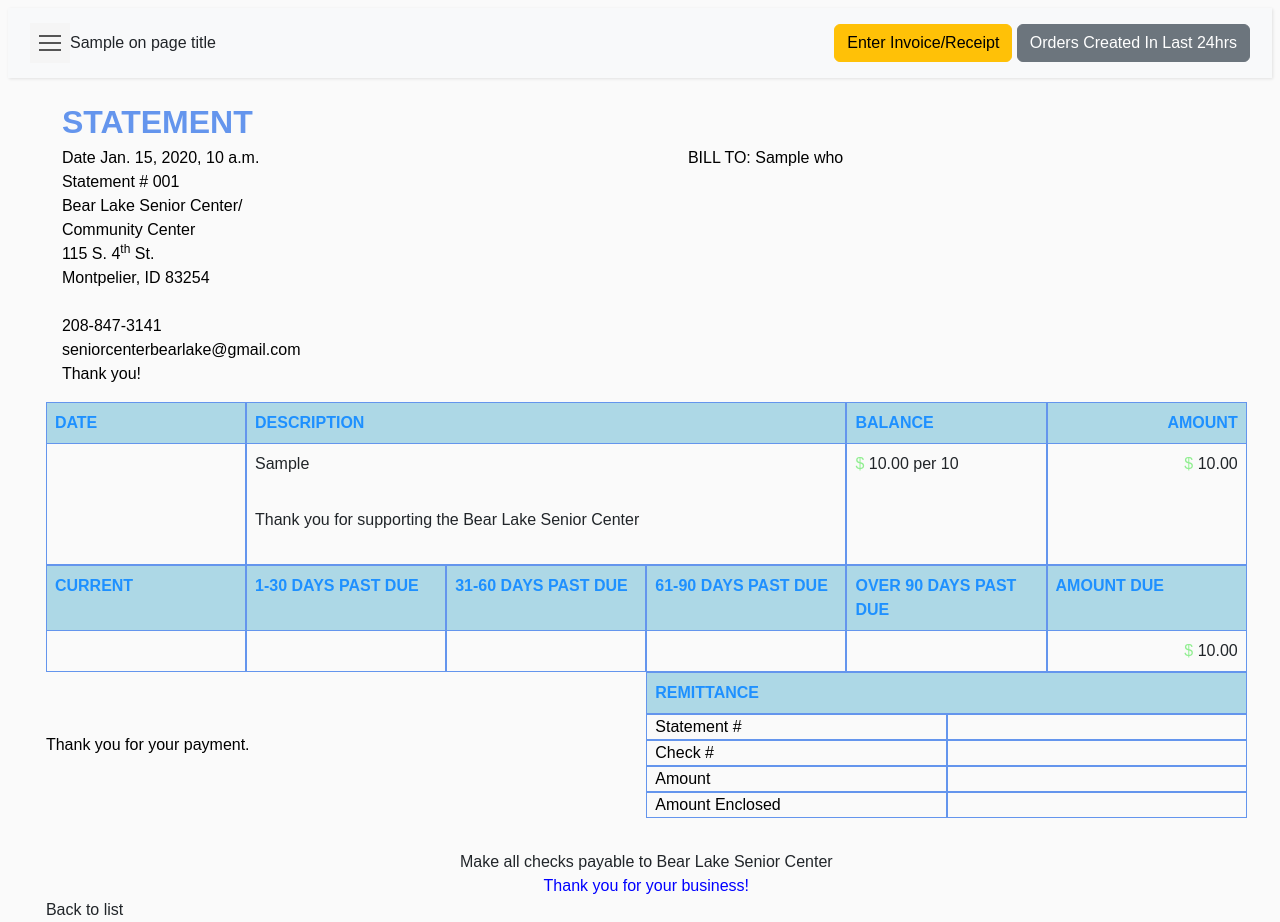
After one commit to adamtorres/inventory, a Django app: template web/apps/market/templates/market/order_printable_invoice.html in a window 1280 px wide. The commit adds this page. Run offline with Django 4.2, Linux system fonts and the light colour scheme; the template is opened without the code that fills it: most values are stand-ins (such as "Sample title", 1, 10 or a date in 2020); some libraries are stand-ins or nearby versions.

Commit message:
Added a printable invoice that duplicates the current BILLING STATEMENT.docx.

```diff
--- a/web/apps/market/templates/market/order_detail.html
+++ b/web/apps/market/templates/market/order_detail.html
@@ -54,6 +54,9 @@
 </div>
     Total Material Cost: ${{ order.material_cost|floatformat:2|intcomma }}
 </div>
+<div>
+    <a href="{% url "market:order_printable_invoice" pk=order.pk %}">Printable Invoice</a>
+</div>
 </div>
 <div>
     <a href="{% url "market:order_list" %}">Back to list</a>
--- /dev/null
+++ b/web/apps/market/templates/market/order_printable_invoice.html
@@ -0,0 +1,262 @@
+{% extends "base.html" %}
+{% load humanize %}
+{% load static %}
+
+{% block title %}Market : Order : Invoice{% endblock %}
+
+{% block styles %}
+<style>
+.invoice-page {
+    width: 100%;
+}
+@media only print {
+    @page {
+        size: portrait;
+    }
+    #main-content {
+        overflow: hidden;
+    }
+    .invoice-page {
+        font-size: 0.75rem;
+    }
+}
+.invoice {
+    width: 95%;
+    margin-left: 3%;
+    margin-right: 2%;
+}
+.invoice-header {
+    padding: 1em;
+}
+.invoice-blue-header {
+    color: cornflowerblue;
+    text-transform: capitalize;
+    font-size: 2em;
+    font-weight: bold;
+}
+.invoice-header-details {
+    color: black;
+    font-size: 1em;
+    display: grid;
+    grid-template-columns: repeat(auto-fit, minmax(var(--column-width-min), var(--column-width-max)));
+    grid-template-areas: "left-block right-block";
+}
+.invoice-header-details .left-block {
+
+}
+.invoice-header-details .right-block {
+
+}
+.invoice-item-list-header, .iili-list-item, .iili-list-item-thank-you {
+    display: grid;
+    grid-template-columns: 1fr 3fr 1fr 1fr;
+    grid-template-areas: "iili-date iili-description iili-balance iili-amount";
+}
+.invoice-item-list-header {
+    background-color: lightblue;
+    color: dodgerblue;
+    font-weight: bold;
+}
+.invoice-item-list-header .iilh-header {
+    border: cornflowerblue 1px solid;
+    padding: 0.5em;
+}
+.invoice-item-list-header :first-child {
+    padding-top: 0.5em;
+}
+.invoice-item-list-items .iili-list {
+    border-left: cornflowerblue 1px solid;
+    border-right: cornflowerblue 1px solid;
+    padding-left: 0.5em;
+    padding-right: 0.5em;
+}
+.invoice-item-list-items {
+    border-bottom: cornflowerblue 1px solid;
+}
+.invoice-item-list-items .first-row .iili-list {
+    padding-top: 0.5em;
+}
+.iili-amount {
+    text-align: right;
+
+}
+.iili-list-item-thank-you .iili-list {
+    padding-top: 2em;
+    padding-bottom: 2em;
+}
+.invoice-item-list-totals-header, .invoice-item-list-totals {
+    display: grid;
+    grid-template-columns: repeat(6, 1fr);
+    grid-template-areas: "iilh-current iilh-past-due-1-30-days iilh-past-due-31-60-days iilh-past-due-61-90-days iilh-past-due-91-plus-days iilh-amount-due";
+}
+.invoice-item-list-totals-header {
+    background-color: lightblue;
+    color: dodgerblue;
+    font-weight: bold;
+}
+.invoice-item-list-totals-header .iilh-header, .invoice-item-list-totals .iilh-header {
+    border: cornflowerblue 1px solid;
+    padding: 0.5em;
+}
+.invoice-item-list-totals .iili-list {
+    border-left: cornflowerblue 1px solid;
+    border-right: cornflowerblue 1px solid;
+    padding: 0.5em;
+}
+.invoice-item-list-totals {
+    border-bottom: cornflowerblue 1px solid;
+}
+
+.invoice-remittance {
+    color: black;
+    font-size: 1em;
+    display: grid;
+    grid-template-columns: repeat(2, 1fr);
+    grid-template-areas: "left-block right-block";
+    align-items: stretch;
+}
+.invoice-remittance .left-block div {
+    height: 100%;
+    display: flex;
+    align-items: center;
+}
+.invoice-remittance .invoice-remittance-header {
+    background-color: lightblue;
+    color: dodgerblue;
+    font-weight: bold;
+    border: cornflowerblue 1px solid;
+    padding: 0.5em;
+}
+.remittance-row {
+    display: grid;
+    grid-template-columns: repeat(2, 1fr);
+    grid-template-areas: "left-block right-block";
+}
+.remittance-row div {
+    border: cornflowerblue 1px solid;
+    padding-left: 0.5em;
+    padding-right: 0.5em;
+
+}
+.invoice-footer {
+    text-align: center;
+    padding-top: 2em;
+}
+.invoice-footer-thanks {
+    color: blue;
+}
+@media only print {
+    .noprint {
+        display: none;
+    }
+    .invoice-footer {
+        width: 100%;
+        position: fixed;
+        bottom: 0em;
+    }
+}
+</style>
+{% endblock %}
+
+{% block content %}
+<div class="invoice">
+<div class="invoice-page">
+    <div class="invoice-header">
+    <span class="invoice-blue-header">STATEMENT</span>
+    <div class="invoice-header-details">
+        <div class="left-block">
+            <div>Date {{ order.date_made }}</div>
+            <div>Statement # 001</div>
+            <div>Bear Lake Senior Center/</div>
+            <div>Community Center</div>
+            <div>115 S. 4<sup>th</sup> St.</div>
+            <div>Montpelier, ID 83254</div>
+            <div>&nbsp;</div>
+            <div>208-847-3141</div>
+            <div>seniorcenterbearlake@gmail.com</div>
+            <div>Thank you!</div>
+        </div>
+        <div class="right-block">
+            BILL TO: {{ order.who }}
+        </div>
+    </div>
+    </div>
+    <div class="invoice-body">
+    <div class="invoice-item-list-header">
+        <div class="iilh-header iilh-date">DATE</div>
+        <div class="iilh-header iilh-description">DESCRIPTION</div>
+        <div class="iilh-header iilh-balance">BALANCE</div>
+        <div class="iilh-header iilh-amount right-align">AMOUNT</div>
+    </div>
+    <div class="invoice-item-list-items">
+        {% for order_line_item in order.line_items.all %}
+            <div class="iili-list-item {% if forloop.first %}first-row{% endif %}">
+                <div class="iili-list iili-date">&nbsp;</div>
+                <div class="iili-list iili-description">{{ order_line_item }}</div>
+                <div class="iili-list iili-balance dollar-cell">{{ order_line_item.sale_price_per_pack|floatformat:2|intcomma }} per {{ order_line_item.item_pack.quantity_str }}</div>
+                <div class="iili-list iili-amount dollar-cell">{{ order_line_item.sale_price|floatformat:2|intcomma }}</div>
+            </div>
+        {% endfor %}
+        <div class="iili-list-item-thank-you">
+            <div class="iili-list iili-date">&nbsp;</div>
+            <div class="iili-list iili-description">Thank you for supporting the Bear Lake Senior Center</div>
+            <div class="iili-list iili-balance">&nbsp;</div>
+            <div class="iili-list iili-amount">&nbsp;</div>
+        </div>
+    </div>
+    <div class="invoice-item-list-totals-header">
+        <div class="iilh-header iilh-current">CURRENT</div>
+        <div class="iilh-header iilh-past-due-1-30-days">1-30 DAYS PAST DUE</div>
+        <div class="iilh-header iilh-past-due-31-60-days">31-60 DAYS PAST DUE</div>
+        <div class="iilh-header iilh-past-due-61-90-days">61-90 DAYS PAST DUE</div>
+        <div class="iilh-header iilh-past-due-91-plus-days">OVER 90 DAYS PAST DUE</div>
+        <div class="iilh-header iilh-amount-due">AMOUNT DUE</div>
+    </div>
+    <div class="invoice-item-list-totals">
+        <div class="iili-list iili-current">&nbsp;</div>
+        <div class="iili-list iili-past-due-1-30-days">&nbsp;</div>
+        <div class="iili-list iili-past-due-31-60-days">&nbsp;</div>
+        <div class="iili-list iili-past-due-61-90-days">&nbsp;</div>
+        <div class="iili-list iili-past-due-91-plus-days">&nbsp;</div>
+        <div class="iili-list iili-amount-due dollar-cell right-align">{{ order.sale_price|floatformat:2|intcomma }}</div>
+    </div>
+    <div class="invoice-remittance">
+        <div class="left-block">
+            <div>Thank you for your payment.</div>
+        </div>
+        <div class="right-block">
+            <div class="">
+                <div class="invoice-remittance-header">REMITTANCE</div>
+                <div class="remittance-row">
+                    <div class="left-block">Statement #</div>
+                    <div class="right-block">&nbsp;</div>
+                </div>
+                <div class="remittance-row">
+                    <div class="left-block">Check #</div>
+                    <div class="right-block">&nbsp;</div>
+                </div>
+                <div class="remittance-row">
+                    <div class="left-block">Amount</div>
+                    <div class="right-block">&nbsp;</div>
+                </div>
+                <div class="remittance-row">
+                    <div class="left-block">Amount Enclosed</div>
+                    <div class="right-block">&nbsp;</div>
+                </div>
+            </div>
+        </div>
+    </div>
+    </div>
+    <div class="invoice-footer">
+        <div class="">Make all checks payable to Bear Lake Senior Center</div>
+        <div class="invoice-footer-thanks">Thank you for your business!</div>
+    </div>
+</div>
+<div class="noprint">
+    <a href="{% url "market:order_list" %}">Back to list</a>
+</div>
+</div>
+{% endblock %}
+
+{% block body_scripts %}
+{% endblock %}
--- a/web/apps/market/urls.py
+++ b/web/apps/market/urls.py
@@ -15,6 +15,7 @@ urlpatterns = [
     urls.path("item_pack/new", m_views.ItemPackCreateView.as_view(), name="item_pack_create"),
     urls.path("orders/", m_views.OrderListView.as_view(), name="order_list"),
     urls.path("order/<uuid:pk>", m_views.OrderDetailView.as_view(), name="order_detail"),
+    urls.path("order/<uuid:pk>/printable_invoice", m_views.OrderPrintableInvoiceView.as_view(), name="order_printable_invoice"),
     urls.path("order/<uuid:pk>/modify", m_views.OrderModifyByActionView.as_view(), name="order_modify"),
     urls.path("order/new", m_views.OrderCreateView.as_view(), name="order_create"),
     urls.path("order/<uuid:pk>/line_items", m_views.OrderLineItemEditView.as_view(), name="order_line_item_edit"),
--- a/web/apps/market/views/__init__.py
+++ b/web/apps/market/views/__init__.py
@@ -1,4 +1,4 @@
 from .item import ItemCreateView, ItemDetailView, ItemListView, ItemUpdateView
 from .item_pack import ItemPackCreateView, ItemPackDetailView, ItemPackListView
-from .order import OrderCreateView, OrderDetailView, OrderListView, OrderModifyByActionView
+from .order import OrderCreateView, OrderDetailView, OrderListView, OrderModifyByActionView, OrderPrintableInvoiceView
 from .order_line_item import OrderLineItemEditView
--- a/web/apps/market/views/order.py
+++ b/web/apps/market/views/order.py
@@ -64,3 +64,8 @@ class OrderModifyByActionView(generic.View):
 
     def post(self, request, *args, **kwargs):
         return self.get(request, *args, **kwargs)
+
+
+class OrderPrintableInvoiceView(generic.DetailView):
+    template_name = "market/order_printable_invoice.html"
+    queryset = mkt_models.Order.objects.all()
```
